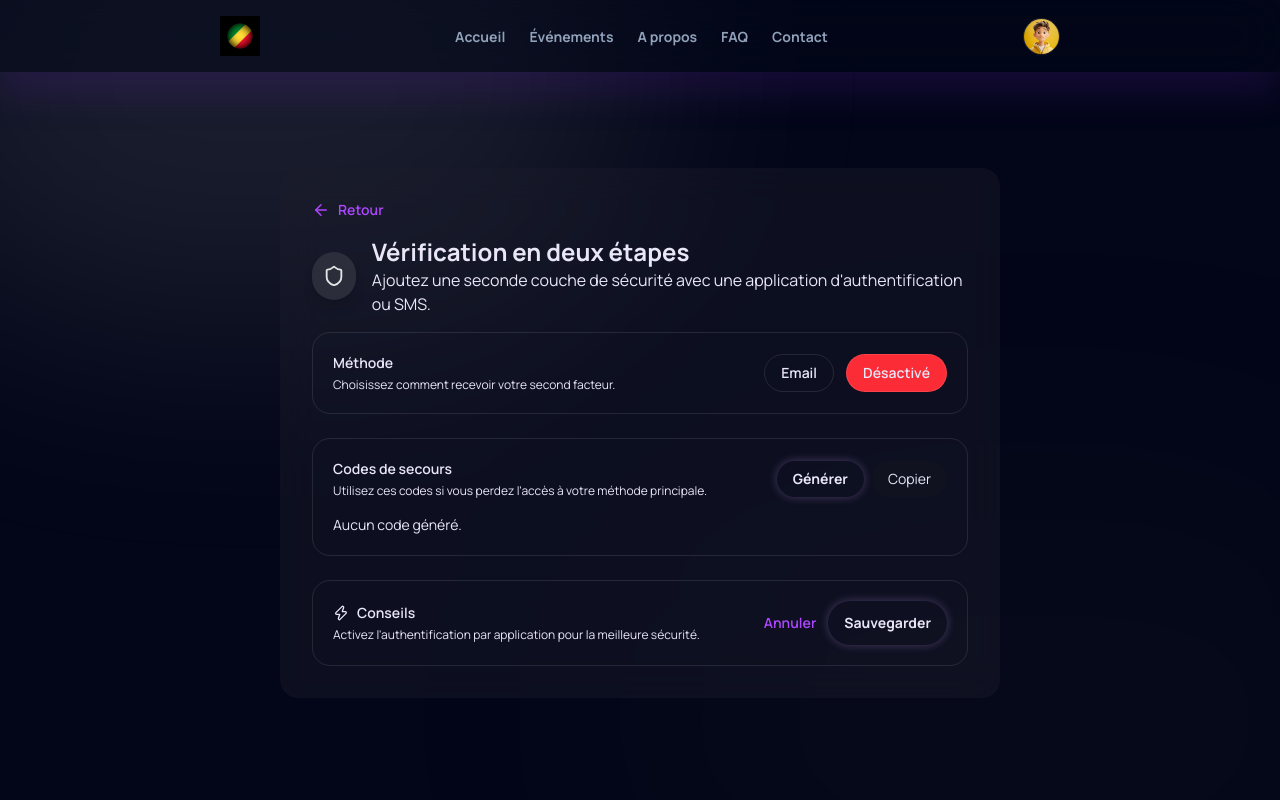
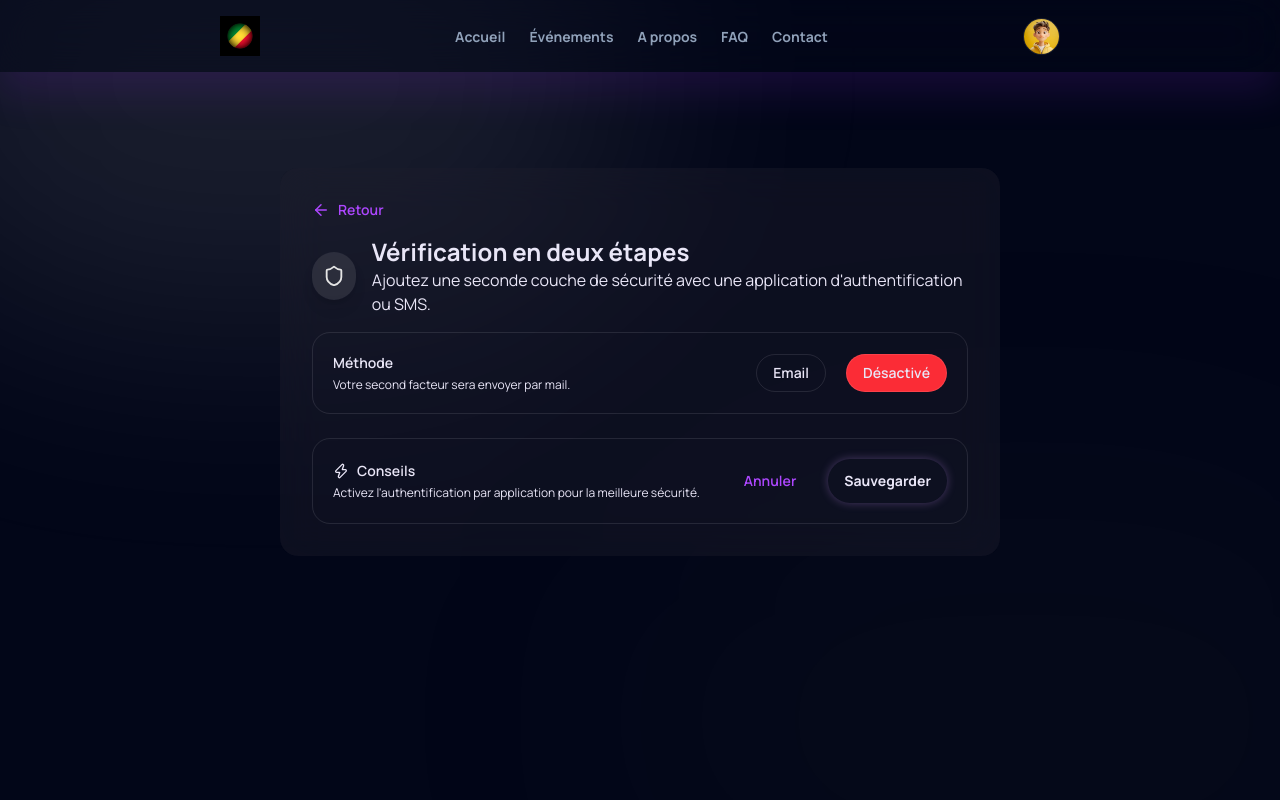
Before and after one commit to Zeno-Solutions/congo-sphere, a Next.js app: page /security/double-auth in a window 1280 px wide. Shown: the top 800 px of the page. Built offline with nearby package versions, Linux system fonts and the light colour scheme.

Commit message:
amelioration de double auth page 2

```diff
--- a/app/(users)/security/double-auth/page.tsx
+++ b/app/(users)/security/double-auth/page.tsx
@@ -44,7 +44,7 @@ export default function DoubleAuthPage() {
           </Link>
 
           <div className="flex items-center gap-4 mb-4">
-            <div className="inline-flex h-12 w-12 items-center justify-center rounded-3xl bg-primary/10 text-primary shadow-lg">
+            <div className="hidden md:inline-flex h-12 w-12 items-center justify-center rounded-3xl bg-primary/10 text-primary shadow-lg">
               <Shield size={22} />
             </div>
             <div>
@@ -60,14 +60,14 @@ export default function DoubleAuthPage() {
 
           <div className="space-y-6">
             <div className="rounded-2xl border border-white/10 bg-surface p-5">
-              <div className="flex items-center justify-between">
+              <div className="flex flex-col md:flex-row gap-5 items-center justify-between">
                 <div>
                   <p className="text-sm font-semibold">Méthode</p>
                   <p className="text-xs text-on-surface-variant mt-1">
-                    Choisissez comment recevoir votre second facteur.
+                    Votre second facteur sera envoyer par mail.
                   </p>
                 </div>
-                <div className="flex items-center gap-3">
+                <div className="flex items-center gap-5">
                   <span
                     className={`rounded-full px-4 py-2 text-sm font-semibold border border-white/10 text-on-surface`}
                   >
@@ -82,9 +82,9 @@ export default function DoubleAuthPage() {
                 </div>
               </div>
             </div>
-
+            {enabled ? (
               <div className="rounded-2xl border border-white/10 bg-surface p-5">
-              <div className="flex items-center justify-between">
+                <div className="flex flex-col md:flex-row gap-5 items-center justify-between">
                   <div>
                     <p className="text-sm font-semibold">Codes de secours</p>
                     <p className="text-xs text-on-surface-variant mt-1">
@@ -92,7 +92,7 @@ export default function DoubleAuthPage() {
                       méthode principale.
                     </p>
                   </div>
-                <div className="flex items-center gap-2">
+                  <div className="flex items-center gap-5">
                     <button
                       onClick={regen}
                       className="flex-1 flex items-center justify-center gap-2 px-4 py-2 signature-gradient rounded-full cursor-pointer text-on-primary-fixed font-bold text-sm transition-all hover:shadow-[0_0_15px_rgba(204,151,255,0.4)] active:scale-95 shadow-[0_0_10px_rgba(204,151,255,0.3)] disabled:opacity-50 disabled:cursor-not-allowed"
@@ -126,9 +126,12 @@ export default function DoubleAuthPage() {
                   </div>
                 )}
               </div>
+            ) : (
+              ""
+            )}
 
-            <div className="rounded-2xl border border-white/10 bg-surface p-5 flex items-center justify-between">
-              <div>
+            <div className="rounded-2xl flex flex-col gap-5 md:flex-row border border-white/10 bg-surface p-5  items-center justify-between">
+              <div className="flex flex-col">
                 <p className="text-sm font-semibold flex items-center gap-2">
                   <Zap size={16} /> Conseils
                 </p>
@@ -137,7 +140,7 @@ export default function DoubleAuthPage() {
                   meilleure sécurité.
                 </p>
               </div>
-              <div className="flex items-center gap-3">
+              <div className="flex items-center gap-8 ">
                 <Link
                   href="/user-profile"
                   className="text-sm font-semibold text-purple-500 hover:text-primary"
@@ -148,7 +151,7 @@ export default function DoubleAuthPage() {
                   onClick={() => {
                     setCodes(generateBackupCodes());
                   }}
-                  className="flex-1 flex items-center justify-center gap-2 px-4 py-3 signature-gradient rounded-full cursor-pointer text-on-primary-fixed font-bold text-sm transition-all hover:shadow-[0_0_15px_rgba(204,151,255,0.4)] active:scale-95 shadow-[0_0_10px_rgba(204,151,255,0.3)] disabled:opacity-50 disabled:cursor-not-allowed"
+                  className=" flex items-center justify-center gap-2 px-4 py-3 signature-gradient rounded-full cursor-pointer text-on-primary-fixed font-bold text-sm transition-all hover:shadow-[0_0_15px_rgba(204,151,255,0.4)] active:scale-95 shadow-[0_0_10px_rgba(204,151,255,0.3)] disabled:opacity-50 disabled:cursor-not-allowed"
                 >
                   Sauvegarder
                 </button>
```
Lines whose indentation alone changed are shown as unchanged.
